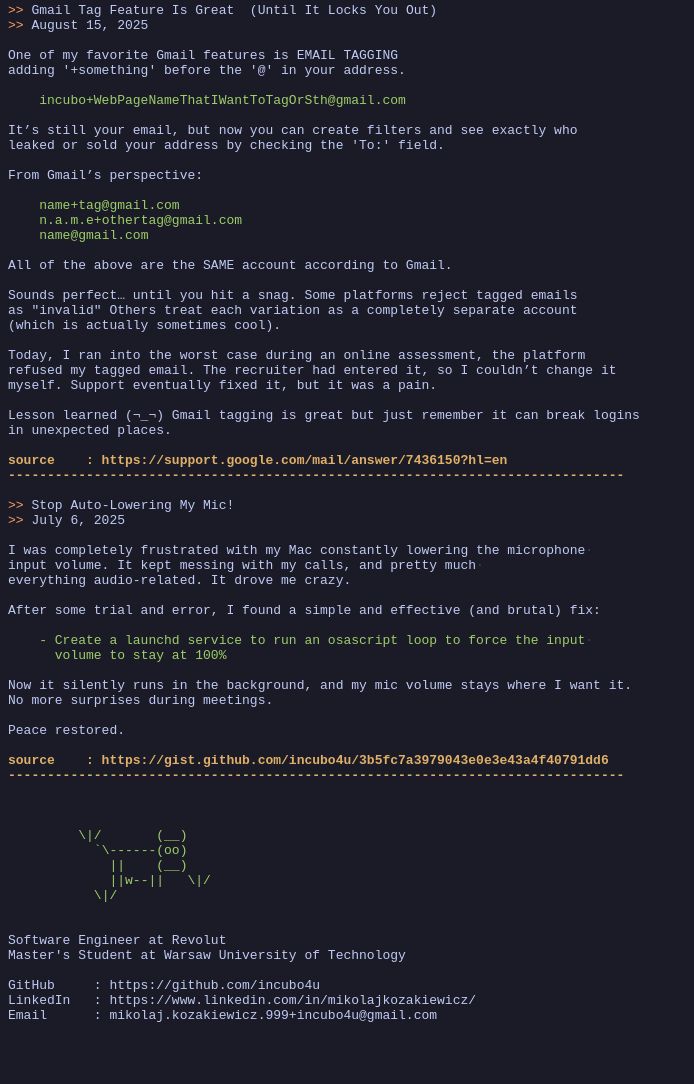
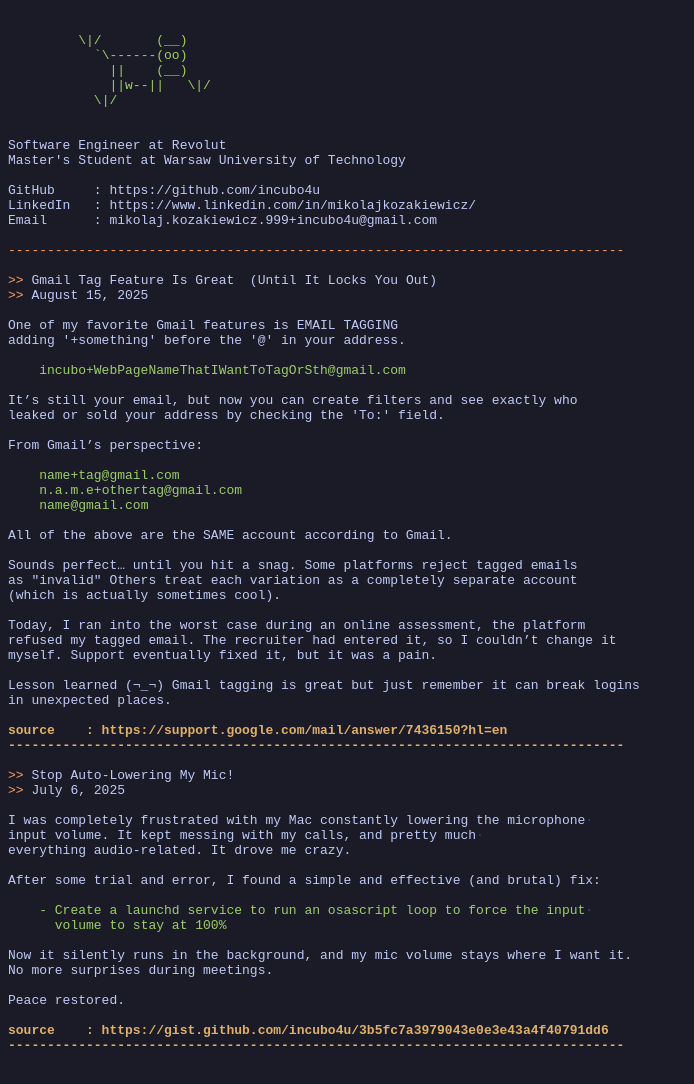
Before and after one commit to incubo4u/inucbo4u.github.io, a plain HTML site: page index.html in a window 1280 px wide. Shown: the part 78-1162 px from the top of the page, without its empty margins (0-694 px from the left). Drawn offline with Linux system fonts and the light colour scheme.

Commit message:
Update index.html with new post

```diff
--- a/index.html
+++ b/index.html
@@ -8,11 +8,11 @@
 <style>
 * {font-family: monospace}
 body {background-color: #1a1b26; color: #c0caf5}
+.-punctuation-special-markdown {color: #ff9e64}
+.-markup-heading-2-markdown {font-weight: bold; color: #e0af68}
 .String {color: #9ece6a}
-.-punctuation-special-markdown {color: #ff9e64}
+.-markup-heading-1-markdown {font-weight: bold; color: #7aa2f7}
 .-none {}
-.-markup-heading-2-markdown {color: #e0af68; font-weight: bold}
-.-markup-heading-1-markdown {color: #7aa2f7; font-weight: bold}
 .-spell {}
 .Whitespace {color: #3b4261}
 </style>
@@ -23,6 +23,24 @@
                                Hi Im Incubo4u</span><span class="Whitespace">·</span><span class="Whitespace">·</span><span class="Whitespace">·</span><span class="Whitespace">·</span><span class="Whitespace">·</span><span class="Whitespace">·</span><span class="Whitespace">·</span><span class="Whitespace">·</span><span class="Whitespace">·</span><span class="Whitespace">·</span><span class="Whitespace">·</span><span class="Whitespace">·</span><span class="Whitespace">·</span><span class="Whitespace">·</span><span class="Whitespace">·</span><span class="Whitespace">·</span><span class="Whitespace">·</span><span class="Whitespace">·</span><span class="Whitespace">·</span><span class="Whitespace">·</span><span class="Whitespace">·</span><span class="Whitespace">·</span><span class="Whitespace">·</span><span class="Whitespace">·</span><span class="Whitespace">·</span><span class="Whitespace">·</span><span class="Whitespace">·</span><span class="Whitespace">·</span><span class="Whitespace">·</span><span class="Whitespace">·</span><span class="Whitespace">·</span><span class="Whitespace">·</span><span class="Whitespace">·</span><span class="Whitespace">·</span>
 </span><span class="-markup-heading-1-markdown">===============================================================================</span>
 
+
+
+<span class="String">         \|/       (__)
+<span class="-punctuation-special-markdown">    </span>       `\------(oo)
+<span class="-punctuation-special-markdown">    </span>         ||    (__)
+<span class="-punctuation-special-markdown">    </span>         ||w--||   \|/
+<span class="-punctuation-special-markdown">    </span>       \|/
+
+
+</span><span class="-spell">Software Engineer at Revolut
+Master's Student at Warsaw University of Technology</span>
+
+<span class="-spell">GitHub     : https://github.com/incubo4u
+LinkedIn   : https://www.linkedin.com/in/mikolajkozakiewicz/
+Email      : mikolaj.kozakiewicz.999+incubo4u@gmail.com</span>
+
+<span class="-punctuation-special-markdown">-------------------------------------------------------------------------------
+</span>
 <span class="-none"><span class="-punctuation-special-markdown">&gt;</span><span class="-none"><span class="-punctuation-special-markdown">&gt; </span><span class="-spell">Gmail Tag Feature Is Great  (Until It Locks You Out)
 <span class="-punctuation-special-markdown">&gt;&gt; </span>August 15, 2025</span>
 </span></span>
@@ -76,25 +94,6 @@
 <span class="-markup-heading-2-markdown"><span class="-spell">source    : https://gist.github.com/incubo4u/3b5fc7a3979043e0e3e43a4f40791dd6</span>
 </span><span class="-markup-heading-2-markdown">-------------------------------------------------------------------------------</span>
 
-
-
-<span class="String">         \|/       (__)
-<span class="-punctuation-special-markdown">    </span>       `\------(oo)
-<span class="-punctuation-special-markdown">    </span>         ||    (__)
-<span class="-punctuation-special-markdown">    </span>         ||w--||   \|/
-<span class="-punctuation-special-markdown">    </span>       \|/
-
-
-</span><span class="-spell">Software Engineer at Revolut
-Master's Student at Warsaw University of Technology</span>
-
-<span class="-spell">GitHub     : https://github.com/incubo4u
-LinkedIn   : https://www.linkedin.com/in/mikolajkozakiewicz/
-Email      : mikolaj.kozakiewicz.999+incubo4u@gmail.com</span>
-
-
-
-
 </pre>
 </body>
 </html>
```
